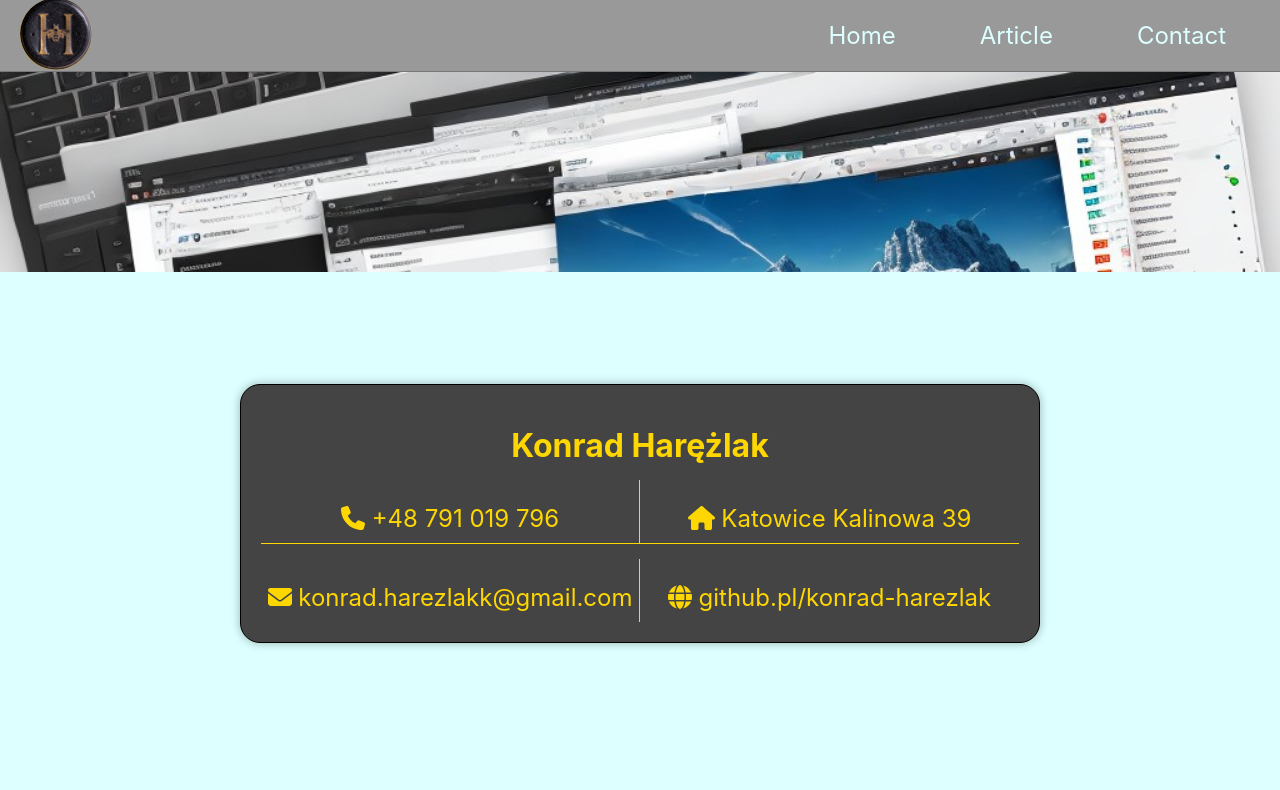
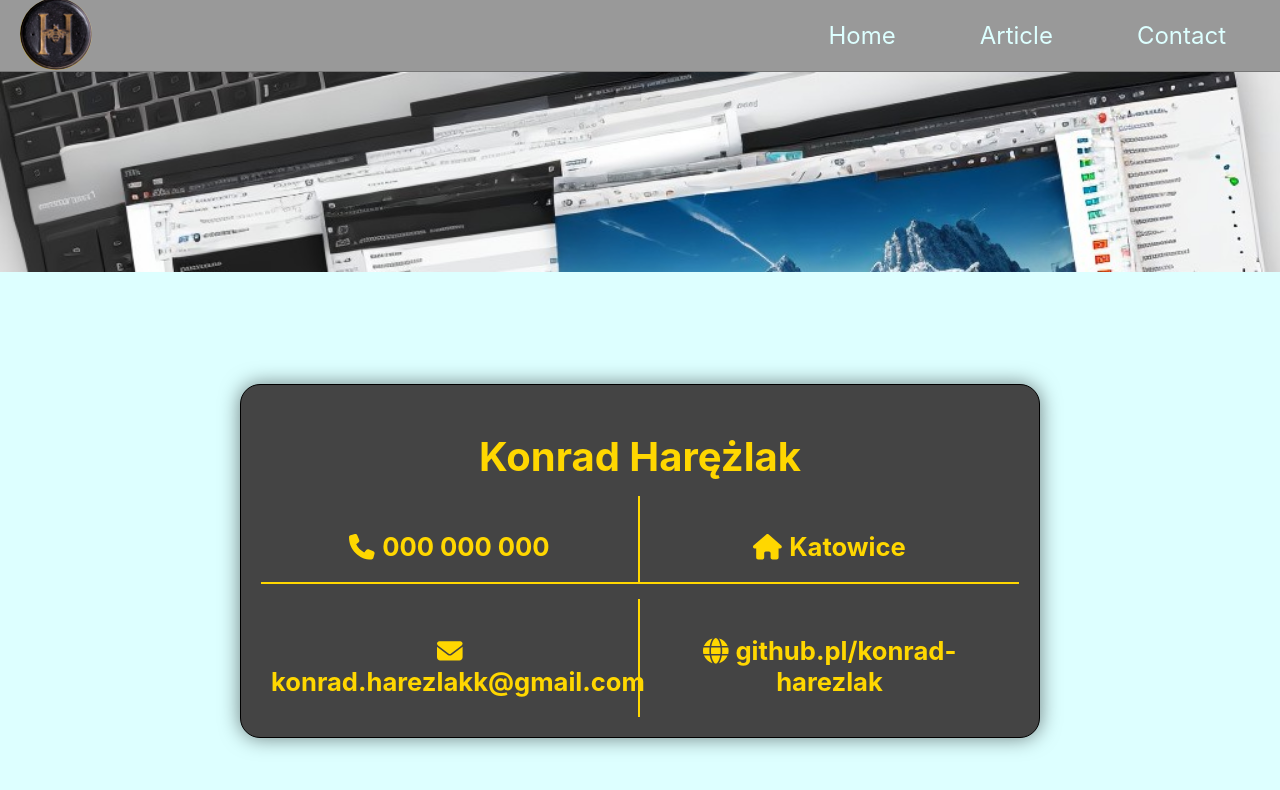
Before and after one commit to konrad-harezlak/my-business-card, a React (Create React App) app: page /contact in a window 1280 px wide. Shown: the top 790 px of the page. Built offline with nearby package versions, Linux system fonts and the light colour scheme.

Commit message:
Fix contact css file

```diff
--- a/src/components/Contact/Contact.js
+++ b/src/components/Contact/Contact.js
@@ -15,8 +15,8 @@ export default class Contact extends React.Component {
 
                 <div className='bussines-card'>
                     <h1>Konrad Harężlak</h1>
-                    <div className='card-number-left-top'><p><FontAwesomeIcon icon={faPhone} /> <a href="tel:+48791019796">+48 791 019 796</a></p></div>
-                    <div className='card-adres-right-top'><p><FontAwesomeIcon icon={faHouse} /> <a href="https://www.google.com/maps/search/?q=Katowice+Kalinowa+39" target="_blank" rel="noopener noreferrer">Katowice Kalinowa 39</a></p></div>
+                    <div className='card-number-left-top'><p><FontAwesomeIcon icon={faPhone} /> <a href="tel:">000 000 000</a></p></div>
+                    <div className='card-adres-right-top'><p><FontAwesomeIcon icon={faHouse} /> <a href="https://www.google.com/maps/" target="_blank" rel="noopener noreferrer">Katowice</a></p></div>
                     <div className='card-email-left-bottom'><p><FontAwesomeIcon icon={faEnvelope} />  <a href="mailto:konrad.harezlakk@gmail.com" target="_blank">konrad.harezlakk@gmail.com</a></p></div>
                     <div className='card-page-right-bottomn'><p><FontAwesomeIcon icon={faGlobe} />  <a href="https://github.com/konrad-harezlak/" target="_blank" rel="noopener noreferrer">github.pl/konrad-harezlak</a></p></div>
                 </div>
--- a/src/components/Contact/Contact.scss
+++ b/src/components/Contact/Contact.scss
@@ -20,22 +20,25 @@
     flex-wrap: wrap;
     padding: 20px;
     margin: 7em auto;
-    box-shadow: 0 0 10px rgba(0, 0, 0, 0.3);
+    box-shadow: 0 0 20px rgba(0, 0, 0, 0.5);
 }
 
 .bussines-card h1 {
     width: 100%;
     margin-bottom: 15px;
+    font-size: 2.5em;
 }
 
 .bussines-card div {
     width: 50%;
+    padding: 10px;
 }
 
 .bussines-card div a {
     text-decoration: none;
     color: gold;
     transition: color 0.3s ease;
+    font-weight: bold;
 }
 
 .bussines-card div a:hover {
@@ -43,15 +46,15 @@
 }
 
 .bussines-card div[class*="-top"] {
-    border-bottom: 1px gold solid;
+    border-bottom: 2px solid gold;
     margin-bottom: 15px;
 }
 
 .bussines-card div[class*="-left"] {
-    border-right: 1px gold solid;
+    border-right: 2px solid gold;
 }
 
 .bussines-card div p {
-    font-size: 1.5em;
+    font-size: 1.6em;
     margin-bottom: 10px;
 }
--- a/src/components/Navigation/Navigation.scss
+++ b/src/components/Navigation/Navigation.scss
@@ -25,7 +25,7 @@ li {
     list-style: none;
     font-size: 1.5em;
     margin-right: 1em;
-    transition: color 0.3s ease; /* Added transition for a smoother color change */
+    transition: color 0.3s ease;
 }
 
 .links {
@@ -36,9 +36,9 @@ nav img {
     height: 4.5em;
     width: auto;
     border-radius: 50px;
-    margin-left: 20px; /* Added margin for spacing */
+    margin-left: 20px;
 }
 
 .links:hover li {
-    color: #fff; /* Change color on hover */
+    color: #fff;
 }
```
Also changed, not shown: 1 other file (tests, documents, lock files or other folders).
